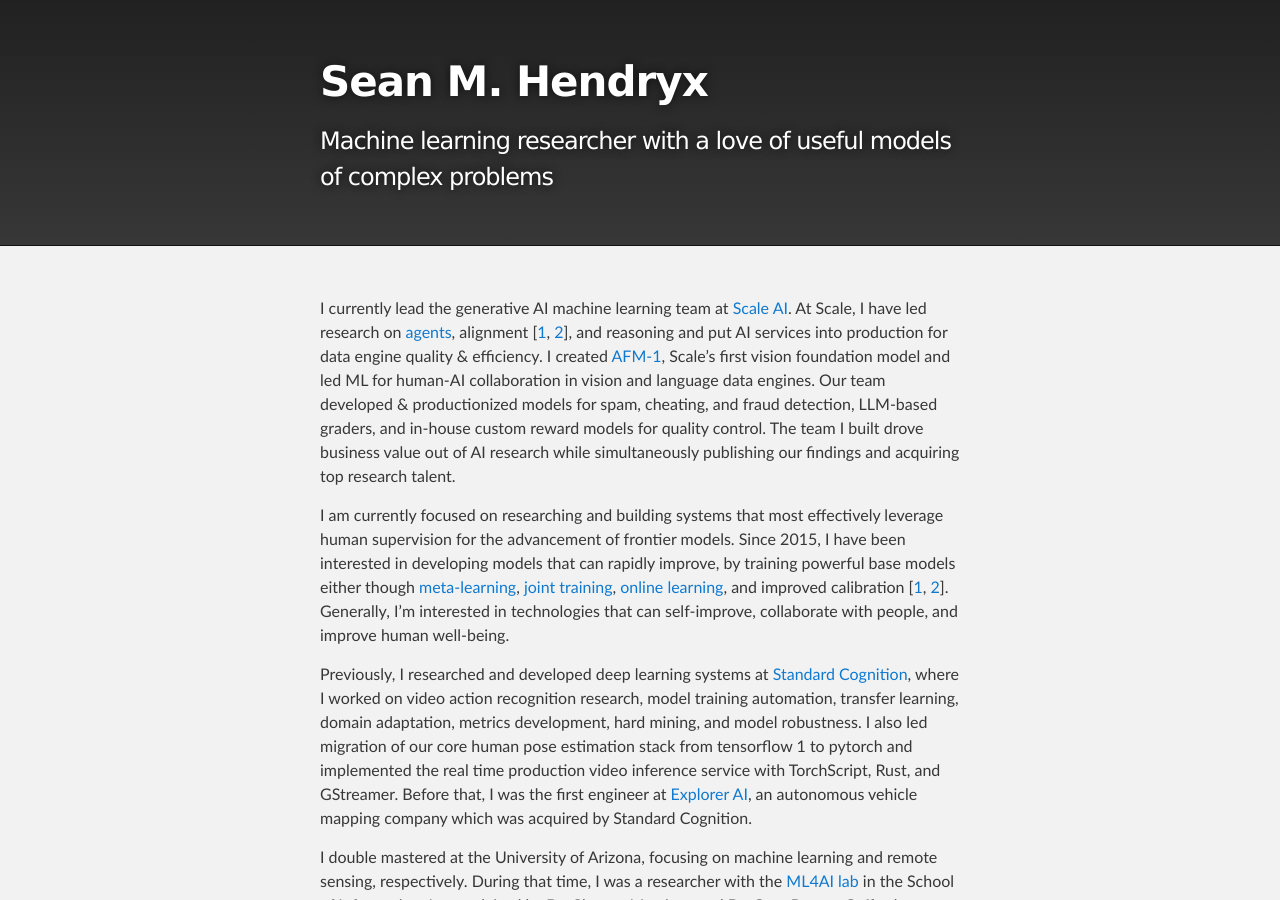
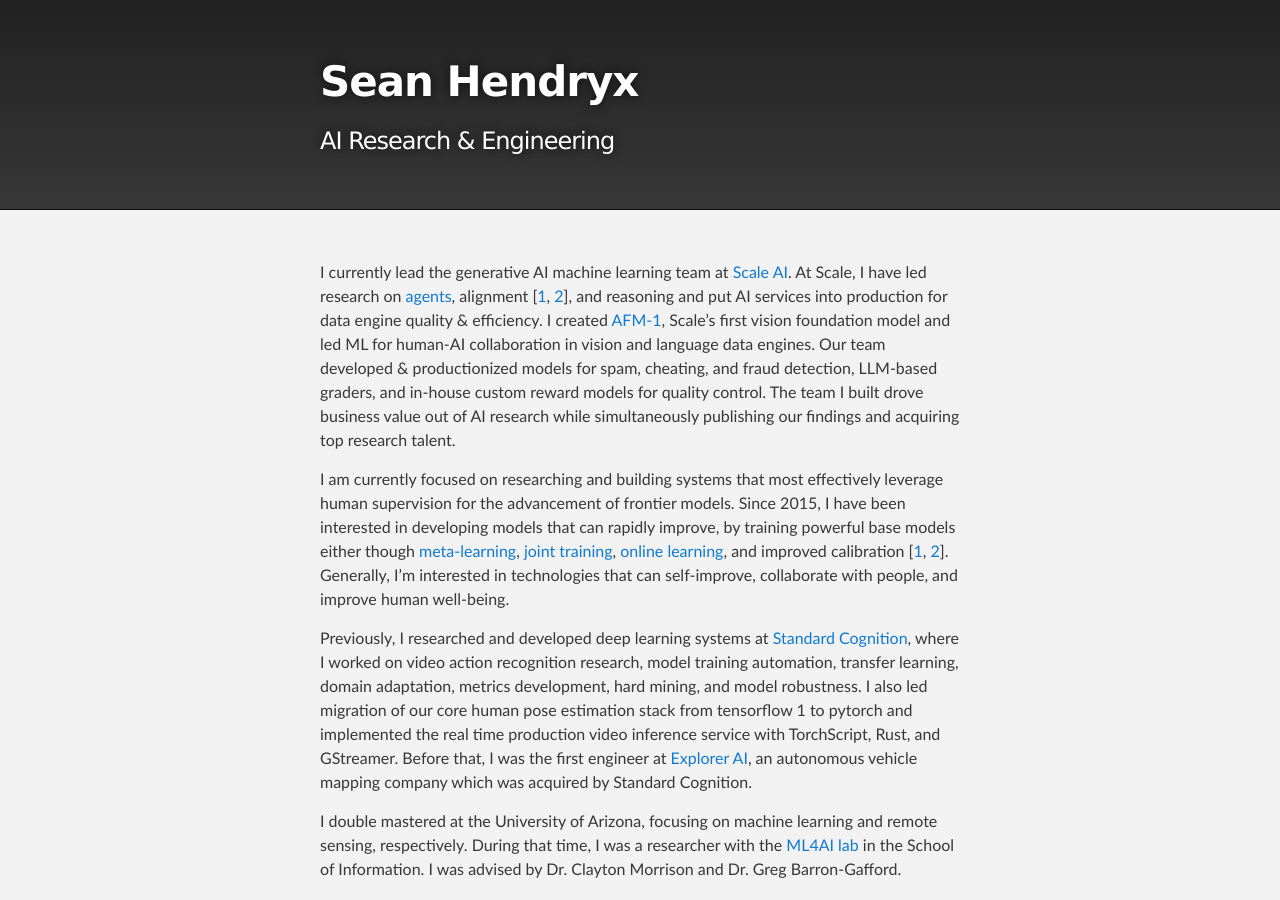
Before and after one commit to SMHendryx/SMHendryx.github.io, a Jekyll site: the page built from index.md, in a window 1280 px wide and 900 px high. Built offline with Jekyll 4.4.1, drawn with Linux system fonts in a browser that asks for light colours.

Commit message:
Update _config.yml

```diff
--- a/_config.yml
+++ b/_config.yml
@@ -1,5 +1,5 @@
-title: Sean M. Hendryx
-description: Machine learning researcher with a love of useful models of complex problems
+title: Sean Hendryx
+description: AI Research & Engineering
 show_downloads: true
 google_analytics: UA-174451333-1
 theme: jekyll-theme-slate
```
